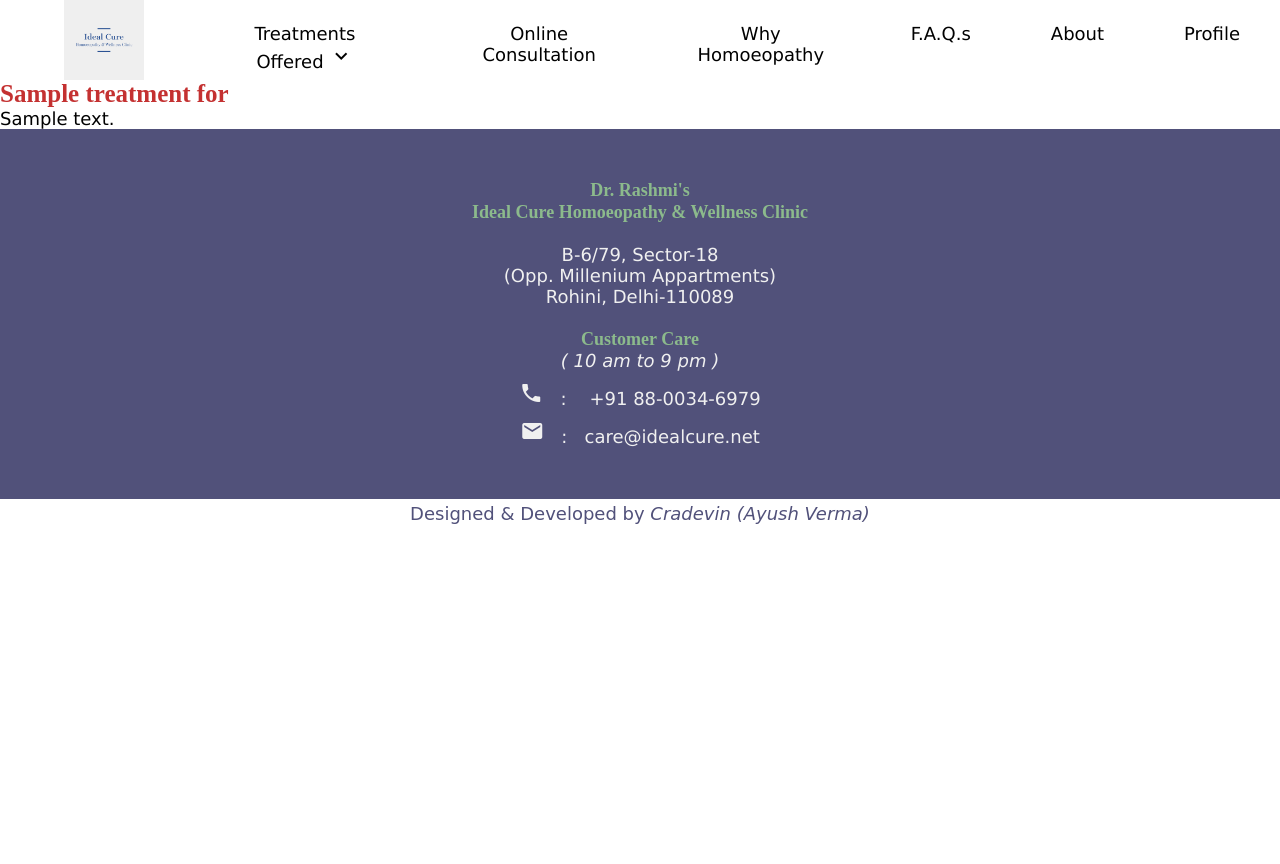
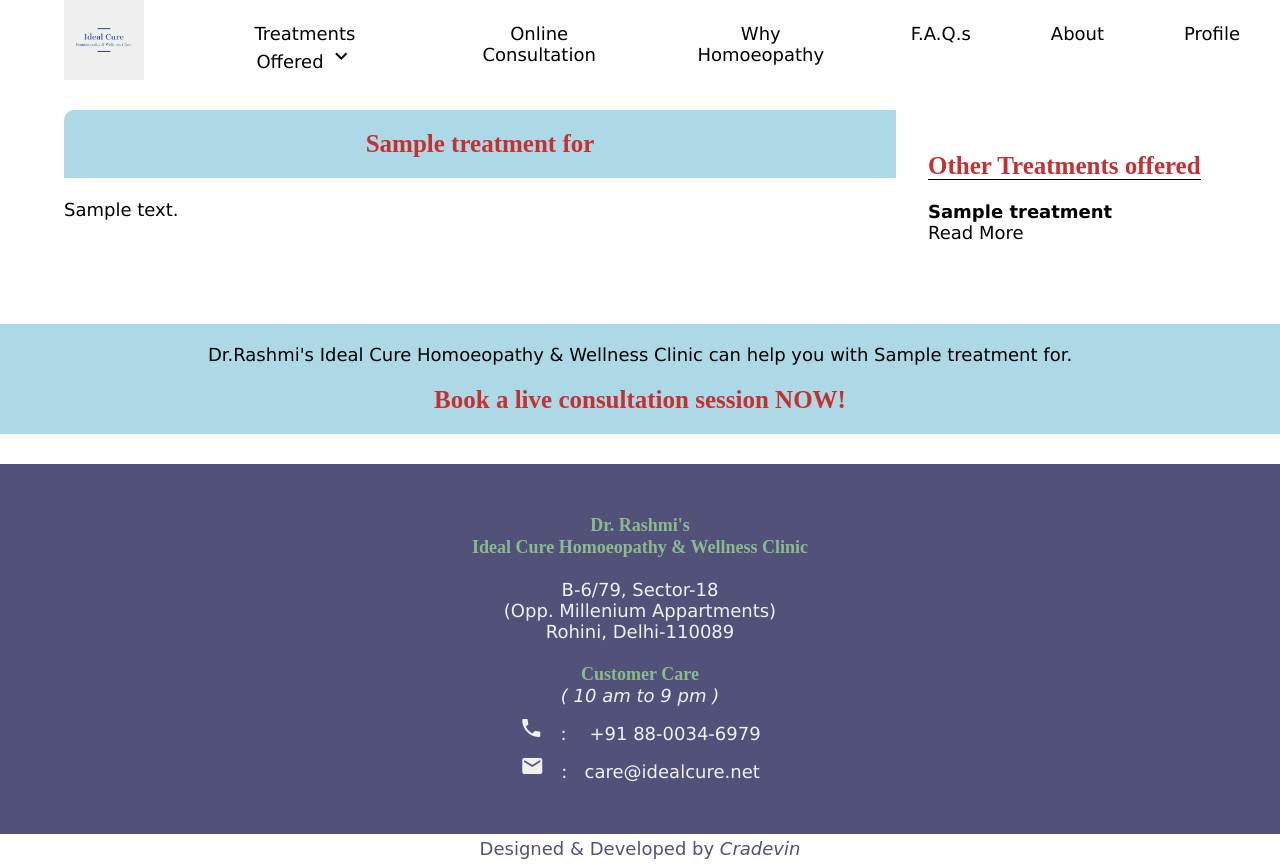
Before and after one commit to ayush02av/idealcure, a Django app: template templates/main/TreatmentsPage.html in a window 1280 px wide. Before the commit the page ends 524 px from the top, so only its background shows below. Run offline with Django 3.2, Linux system fonts and the light colour scheme; the template is opened without the code that fills it: most values are stand-ins (such as "Sample title", 1, 10 or a date in 2020).

Commit message:
treatments page update

```diff
--- /dev/null
+++ b/main/static/main/TreatmentPage.css
@@ -0,0 +1,53 @@
+#treatment-container{
+	width: 100%;
+	margin-top: 30px;
+	margin-bottom: 30px;
+	display: inline-flex;
+}
+
+#treatment-details{
+	width: 65%;
+	margin-left: 5%;
+}
+
+#treatments-bar{
+	width: 25%;
+	margin: 0 2.5%;
+}
+
+.treatment-card{
+	text-align: center;
+}
+
+.treatment-heading{
+	background: lightblue;
+	padding: 20px 0;
+	border-top-left-radius: 10px;
+}
+
+.treatment-card-brief{
+
+}
+
+@media screen and (max-width: 1200px){
+	#treatment-container{
+		display: block;
+	}
+
+	#treatment-details{
+		width: 90%;
+		margin: 0 5%;
+	}
+
+	#treatments-bar{
+		width: 30%;
+		margin: 0 35%;
+	}
+}
+
+@media screen and (max-width: 800px){
+	#treatments-bar{
+		width: 80%;
+		margin: 0 10%;
+	}
+}
--- a/main/static/main/base.css
+++ b/main/static/main/base.css
@@ -2,7 +2,7 @@
 	--width-of-consultation-form-inputs: 300px;
 	--width-of-consultation-form-textarea: 200px;
 	--height-of-consultation-form-textarea: 200px;
-	--base-color-1: #bbd0c9;
+	--base-color-1: blue;
 }
 input, textarea{
 	width: var(--width-of-consultation-form-inputs);
@@ -204,7 +204,3 @@
 		font-size: 30px;
 	}
 }
-
-@media screen and (max-width: 600px){
-
-}
--- a/templates/base.html
+++ b/templates/base.html
@@ -30,7 +30,7 @@
 			<ul>
 				<li><a href="/"><img src="/static/main/logo.jpeg" alt="Gentle Cure Logo" style="height: 80px;"></a></li>
 				<li>
-					<a href="/treatments/all">Treatments Offered <i class="material-icons">expand_more</i></span></a>
+					Treatments Offered <i class="material-icons">expand_more</i>
 					<ul>
 						{% for treatment in treatments %}
 							<li><a href="/treatments/{{ treatment.Name }}">{{ treatment.Name }}</a></li>
@@ -91,7 +91,7 @@
 					<a href="mailto:care@idealcure.net" target="blank"><i class="material-icons" style="margin-top: 10px;">mail</i>&nbsp;&nbsp;&nbsp;:&nbsp;&nbsp;&nbsp;care@idealcure.net</a>
 				</div>
 				<div style="background: white; color: #51517A; height: 30px; line-height: 30px; margin-top: 20px; font-family: 'comic sans ms'; ">
-					<a href="https://cradevin.herokuapp.com" target=on_blank>Designed & Developed by <i>Cradevin (Ayush Verma)</i></a>
+					<a href="https://cradevin.herokuapp.com" target=on_blank>Designed & Developed by <i>Cradevin</i></a>
 				</div>
 			</center>
 		</div>
--- a/templates/main/TreatmentsPage.html
+++ b/templates/main/TreatmentsPage.html
@@ -1,31 +1,48 @@
 {% extends 'base.html' %}
+{% load static %}
 
 {% block HeadBlock %}
-<style>
-
-</style>
+	<link rel="stylesheet" type="text/css" href="{% static 'main/TreatmentPage.css' %}">
 {% endblock %}
 
 {% block BodyBlock %}
-	{% if treatmentFor %}
 
+	<div id="treatment-container">
+		<div id="treatment-details">
 			<div class="treatment-card">
-			<strong class="heading">{{ treatmentFor.Name }}</strong>
+				<div class="heading treatment-heading">{{ treatmentFor.Name }}</div>
 				<br>
-			{{ treatmentFor.Description }}
+				<div style="text-align: left;">
+					{{ treatmentFor.Description |safe }}
 				</div>
-
-	{% else %}
-
+			</div>
+		</div>
+		<div id="treatments-bar">
+			<br><br>
+			<strong class="heading" style="border-bottom: 1px solid black;">Other Treatments offered</strong>
+			<br><br>
 			{% for treatment in treatments %}
-			<br>
-			<div class="treatment-card">
+				<div class="treatment-card-brief">
 					<strong class="sub-heading">{{ treatment.Name }}</strong>
 					<br>
 					<a href="/treatments/{{ treatment.Name }}">Read More</a>
+					<br><br>
 				</div>
-			<br>
 			{% endfor %}
+		</div>
+	</div>
 
-	{% endif %}
+	<div style="
+		background: lightblue;
+		text-align: center;
+		padding: 20px;
+		margin: 30px 0;
+	">
+		Dr.Rashmi's Ideal Cure Homoeopathy & Wellness Clinic can help you with {{ treatmentFor.Name }}.
+		<br><br>
+		<a class="heading" href="/consultation">
+			Book a live consultation session NOW!
+		</a>
+	</div>
+
 {% endblock %}
```
Lines whose indentation alone changed are shown as unchanged.
